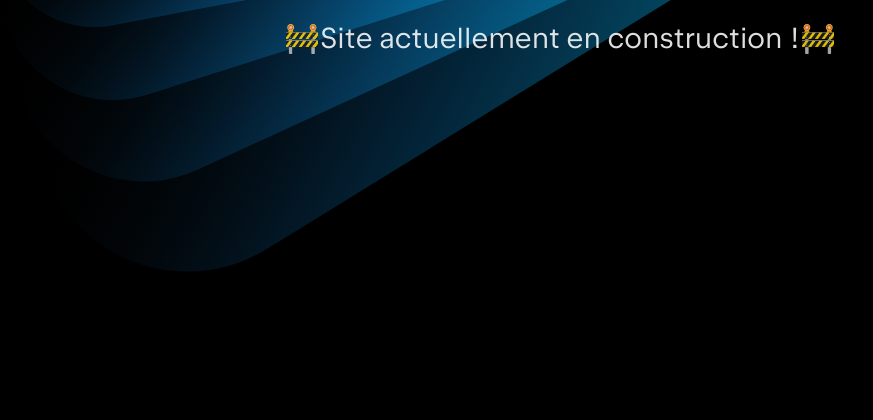
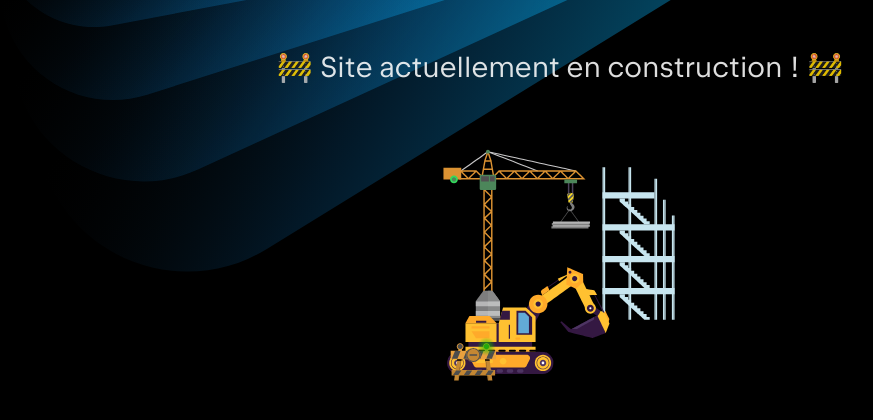
Before and after one commit to Metallikame/matteo-rouzioux.fr, a React (Vite) app: page / in a window 1280 px wide. Shown: the top 420 px of the page, without its empty margins (80-953 px from the left). Built offline with nearby package versions, Linux system fonts and the light colour scheme.

Commit message:
Ajout final de mise en construction

```diff
--- a/src/main.tsx
+++ b/src/main.tsx
@@ -1,6 +1,19 @@
 import React from 'react';
 import ReactDOM from 'react-dom/client';
 
-const App = () => <h1>🚧Site actuellement en construction !🚧</h1>;
+const App = () => (
+  <div style={{ textAlign: "center", marginTop: "3rem" }}>
+    <h1>🚧 Site actuellement en construction ! 🚧</h1>
+    <div id="animation-container" lang="en" role="img" className="main" aria-label="Lottie animation">
+      <div id="animation" className="animation">
+        <img
+          src="/gif chantier.svg"
+          alt="Chantier en construction"
+          style={{ width: "250px", marginTop: "2rem" }}
+        />
+      </div>
+    </div>
+  </div>
+);
 
 ReactDOM.createRoot(document.getElementById('root')!).render(<App />);
```
Also changed, not shown: public/gif chantier.svg (added).
